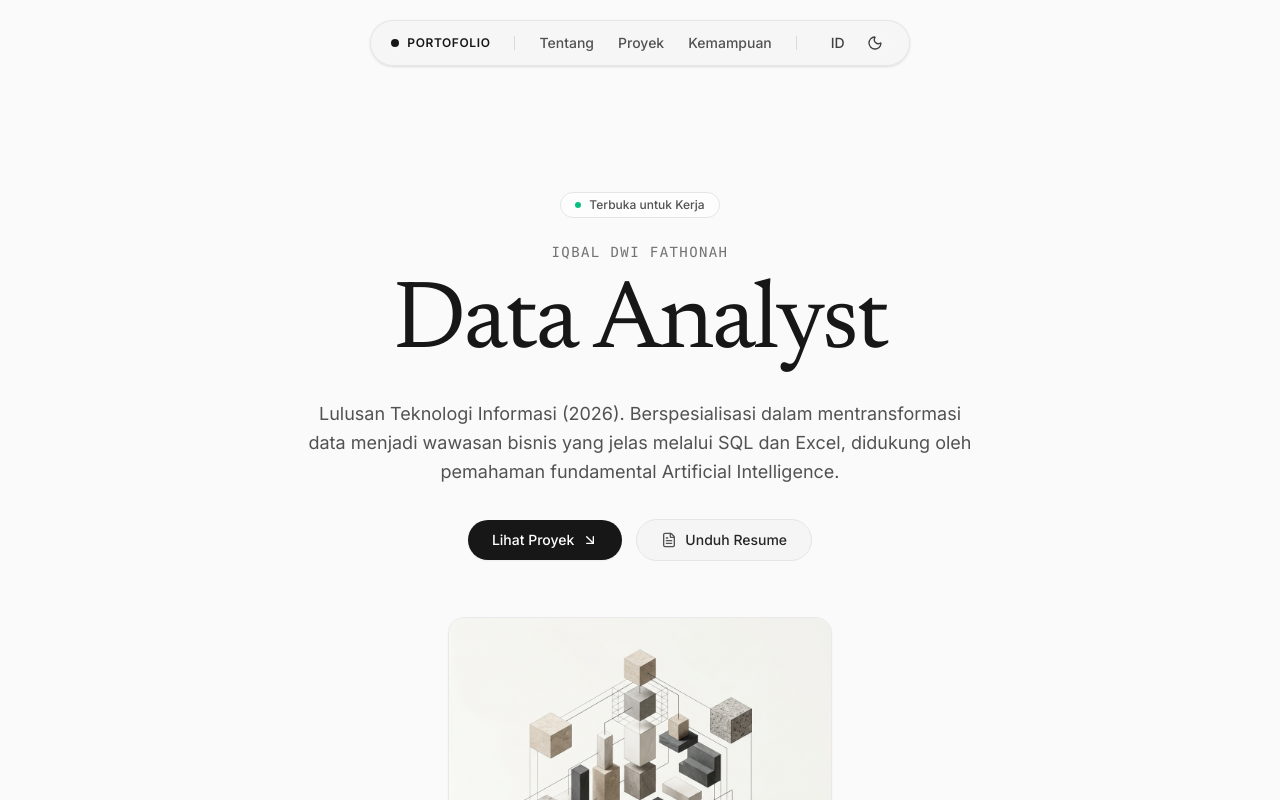
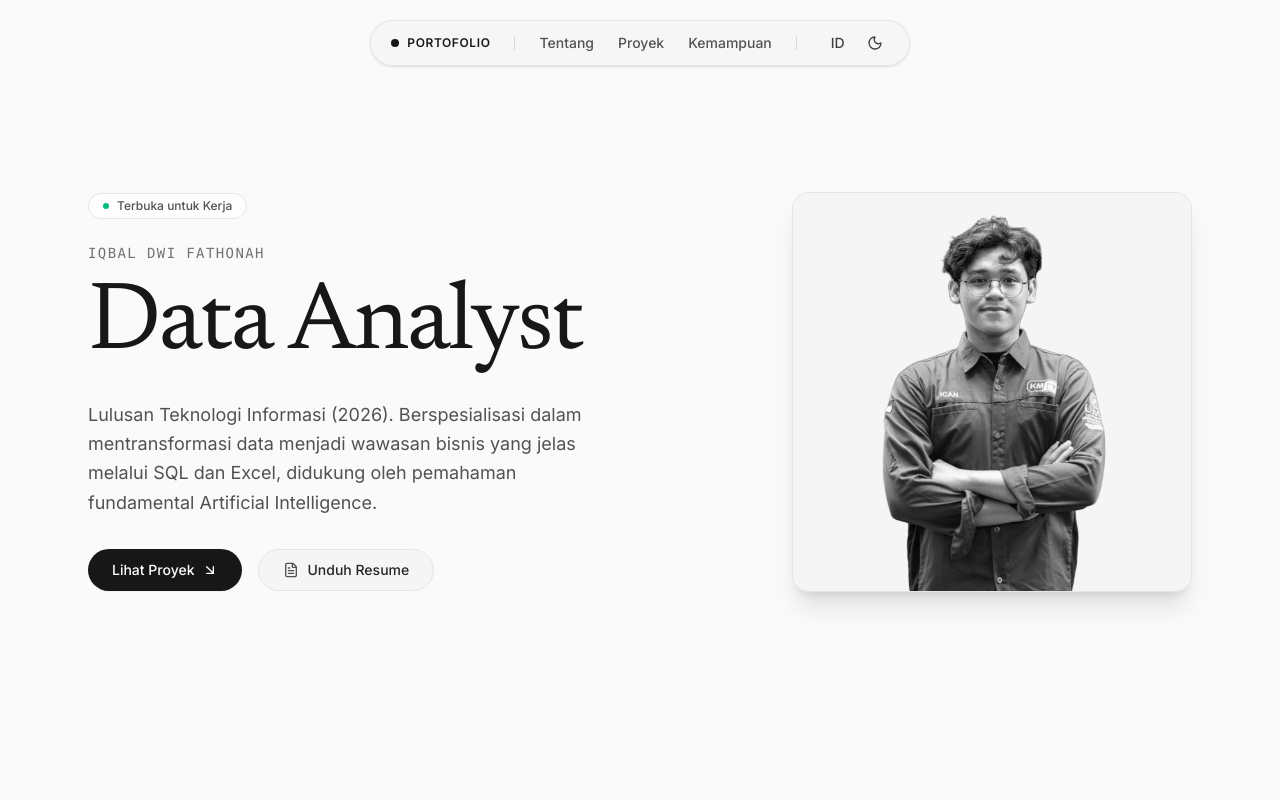
Before and after one commit to qivoradev/portofoliobyiqbal, a React (Vite) app: page / in a window 1280 px wide. Shown: the top 800 px of the page. Built offline with nearby package versions, Linux system fonts and the light colour scheme; a web font is replaced by a local one.

Commit message:
feat(hero): refactor to split layout and add interactive profile picture

```diff
--- a/src/App.jsx
+++ b/src/App.jsx
@@ -101,7 +101,6 @@ const content = {
         'Lulusan Teknologi Informasi (2026). Berspesialisasi dalam mentransformasi data menjadi wawasan bisnis yang jelas melalui SQL dan Excel, didukung oleh pemahaman fundamental Artificial Intelligence.',
       viewProjects: 'Lihat Proyek',
       downloadResume: 'Unduh Resume',
-      assetCaption: 'Arsitektur Data & Struktur Analitis',
     },
     projects: {
       overline: 'Etalase Portofolio',
@@ -260,7 +259,6 @@ const content = {
         'Information Technology Graduate (2026). Specializing in transforming data into actionable business insights through SQL and Excel, backed by a foundational understanding of Artificial Intelligence.',
       viewProjects: 'View Projects',
       downloadResume: 'Download Resume',
-      assetCaption: 'Data Architecture & Analytical Structure',
     },
     projects: {
       overline: 'Portfolio Showcase',
@@ -522,11 +520,14 @@ export default function App() {
       </header>
 
       <main>
-        {/* 2. Hero Section */}
+        {/* 2. Hero Section (Split Two-Column Design) */}
         <section
           id="about"
-          className="pt-32 pb-20 sm:pt-40 sm:pb-24 md:pt-48 md:pb-28 px-4 sm:px-6 max-w-4xl mx-auto text-center flex flex-col items-center"
+          className="pt-32 pb-20 sm:pt-40 sm:pb-24 md:pt-48 md:pb-28 px-4 sm:px-6 max-w-6xl mx-auto"
         >
+          <div className="grid grid-cols-1 lg:grid-cols-2 gap-12 lg:gap-8 items-center max-w-6xl mx-auto">
+            {/* Left Column (Text Content) */}
+            <div className="text-center lg:text-left flex flex-col items-center lg:items-start">
               {/* Status Badge */}
               <div className="inline-flex items-center gap-2 px-3.5 py-1 rounded-full border border-neutral-200 dark:border-neutral-800 bg-white/60 dark:bg-neutral-900/60 mb-6 text-xs font-medium text-neutral-600 dark:text-neutral-300 transition-colors">
                 <span className="w-1.5 h-1.5 rounded-full bg-emerald-500 animate-pulse" />
@@ -538,21 +539,21 @@ export default function App() {
               </span>
 
               {/* Main Title */}
-          <h1 className="font-serif text-5xl sm:text-7xl md:text-8xl font-normal text-neutral-900 dark:text-neutral-50 tracking-tight leading-[1.05] mb-6 transition-colors">
+              <h1 className="font-serif text-5xl sm:text-6xl lg:text-7xl xl:text-8xl font-normal text-neutral-900 dark:text-neutral-50 tracking-tight leading-[1.05] mb-6 transition-colors">
                 {t.hero.title}
               </h1>
 
               {/* Sub-headline */}
-          <p className="max-w-2xl mx-auto text-neutral-600 dark:text-neutral-400 text-base sm:text-lg leading-relaxed mb-8 transition-colors">
+              <p className="max-w-xl text-neutral-600 dark:text-neutral-400 text-base sm:text-lg leading-relaxed mb-8 transition-colors">
                 {t.hero.subheadline}
               </p>
 
               {/* CTA Buttons */}
-          <div className="flex flex-wrap items-center justify-center gap-3.5 mb-14">
+              <div className="flex flex-col sm:flex-row gap-4 justify-center lg:justify-start w-full sm:w-auto">
                 <a
                   href="#projects"
                   id="btn-view-projects"
-              className="rounded-full px-6 py-2.5 bg-neutral-900 text-white hover:bg-neutral-800 dark:bg-neutral-50 dark:text-neutral-950 dark:hover:bg-neutral-200 font-medium text-sm transition-all duration-200 hover:scale-[1.02] active:scale-[0.98] inline-flex items-center gap-2 shadow-xs"
+                  className="rounded-full px-6 py-2.5 bg-neutral-900 text-white hover:bg-neutral-800 dark:bg-neutral-50 dark:text-neutral-950 dark:hover:bg-neutral-200 font-medium text-sm transition-all duration-200 hover:scale-[1.02] active:scale-[0.98] inline-flex items-center justify-center gap-2 shadow-xs"
                 >
                   <span>{t.hero.viewProjects}</span>
                   <ArrowDownRight className="w-4 h-4" />
@@ -561,23 +562,22 @@ export default function App() {
                 <a
                   href="#contact"
                   id="btn-download-resume"
-              className="rounded-full px-6 py-2.5 bg-neutral-100 text-neutral-800 border border-neutral-200 hover:bg-neutral-200/80 hover:border-neutral-300 dark:bg-neutral-900 dark:text-neutral-200 dark:border-neutral-800 dark:hover:bg-neutral-800 dark:hover:border-neutral-700 font-medium text-sm transition-all duration-200 hover:scale-[1.02] active:scale-[0.98] inline-flex items-center gap-2"
+                  className="rounded-full px-6 py-2.5 bg-neutral-100 text-neutral-800 border border-neutral-200 hover:bg-neutral-200/80 hover:border-neutral-300 dark:bg-neutral-900 dark:text-neutral-200 dark:border-neutral-800 dark:hover:bg-neutral-800 dark:hover:border-neutral-700 font-medium text-sm transition-all duration-200 hover:scale-[1.02] active:scale-[0.98] inline-flex items-center justify-center gap-2"
                 >
                   <FileText className="w-4 h-4 text-neutral-600 dark:text-neutral-400" />
                   <span>{t.hero.downloadResume}</span>
                 </a>
               </div>
+            </div>
 
-          {/* Visual Asset Area */}
-          <div className="w-full max-w-sm mx-auto">
-            <div className="relative group">
+            {/* Right Column (Profile Picture) */}
+            <div className="relative flex justify-center lg:justify-end order-last">
+              <div className="relative w-72 h-72 md:w-80 md:h-80 lg:w-[400px] lg:h-[400px] rounded-full lg:rounded-2xl overflow-hidden bg-neutral-100 dark:bg-neutral-800 shadow-xl border border-neutral-200 dark:border-neutral-800">
                 <img
-                src="/hero-asset.jpg"
-                alt="Visual Concept"
-                className="w-full max-w-sm mx-auto object-contain pointer-events-none select-none rounded-2xl border border-neutral-200/80 dark:border-neutral-800 shadow-xs transition-transform duration-500 group-hover:scale-[1.01]"
+                  src="/profile-picture.png"
+                  alt="Iqbal Dwi Fathonah"
+                  className="object-cover w-full h-full grayscale hover:grayscale-0 transition-all duration-500"
                 />
-              <div className="mt-3 text-[11px] font-mono tracking-widest uppercase text-neutral-600 dark:text-neutral-400 transition-colors">
-                {t.hero.assetCaption}
               </div>
             </div>
           </div>
```
Also changed, not shown: public/profile-picture.png (added). Lines whose indentation alone changed are shown as unchanged.
